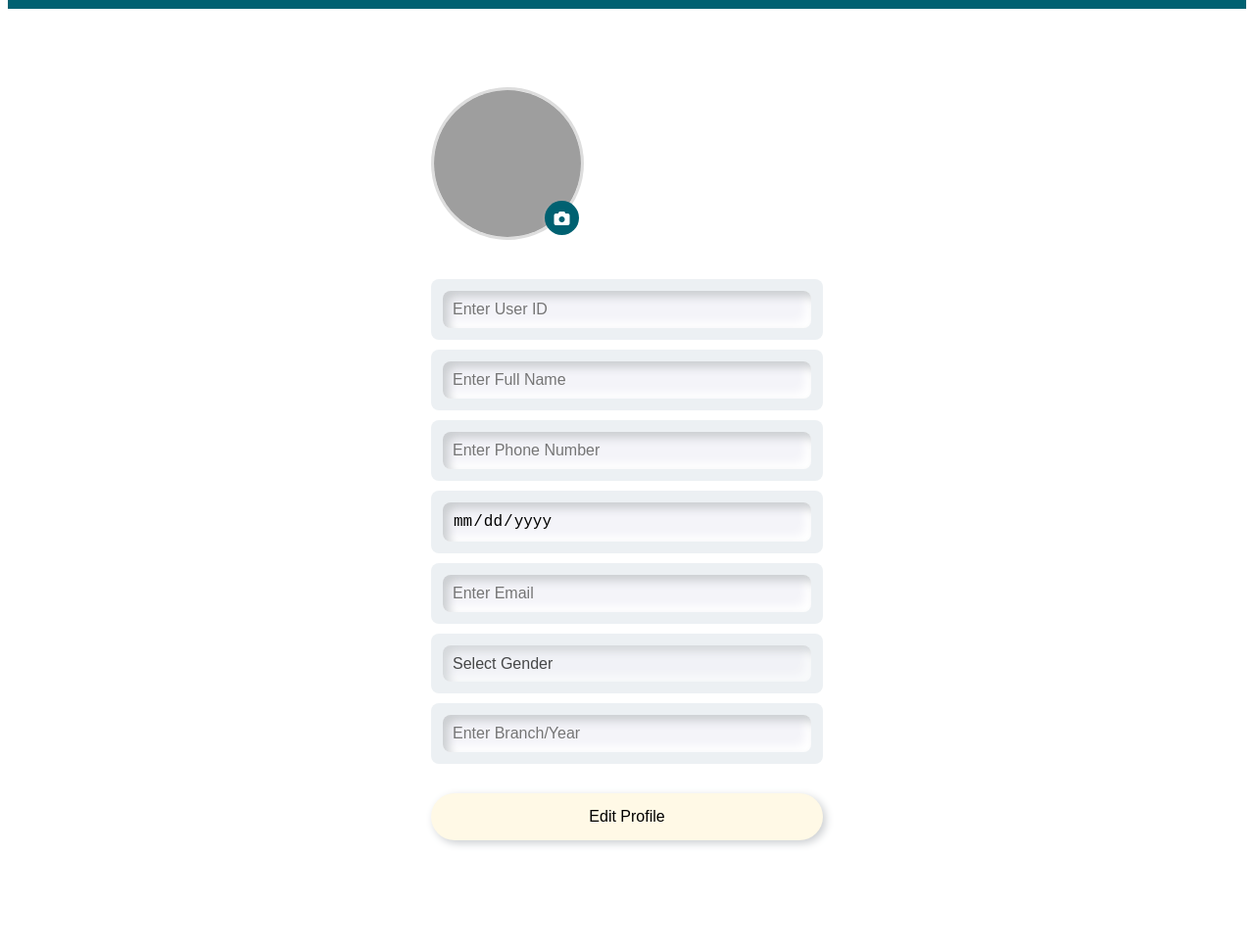
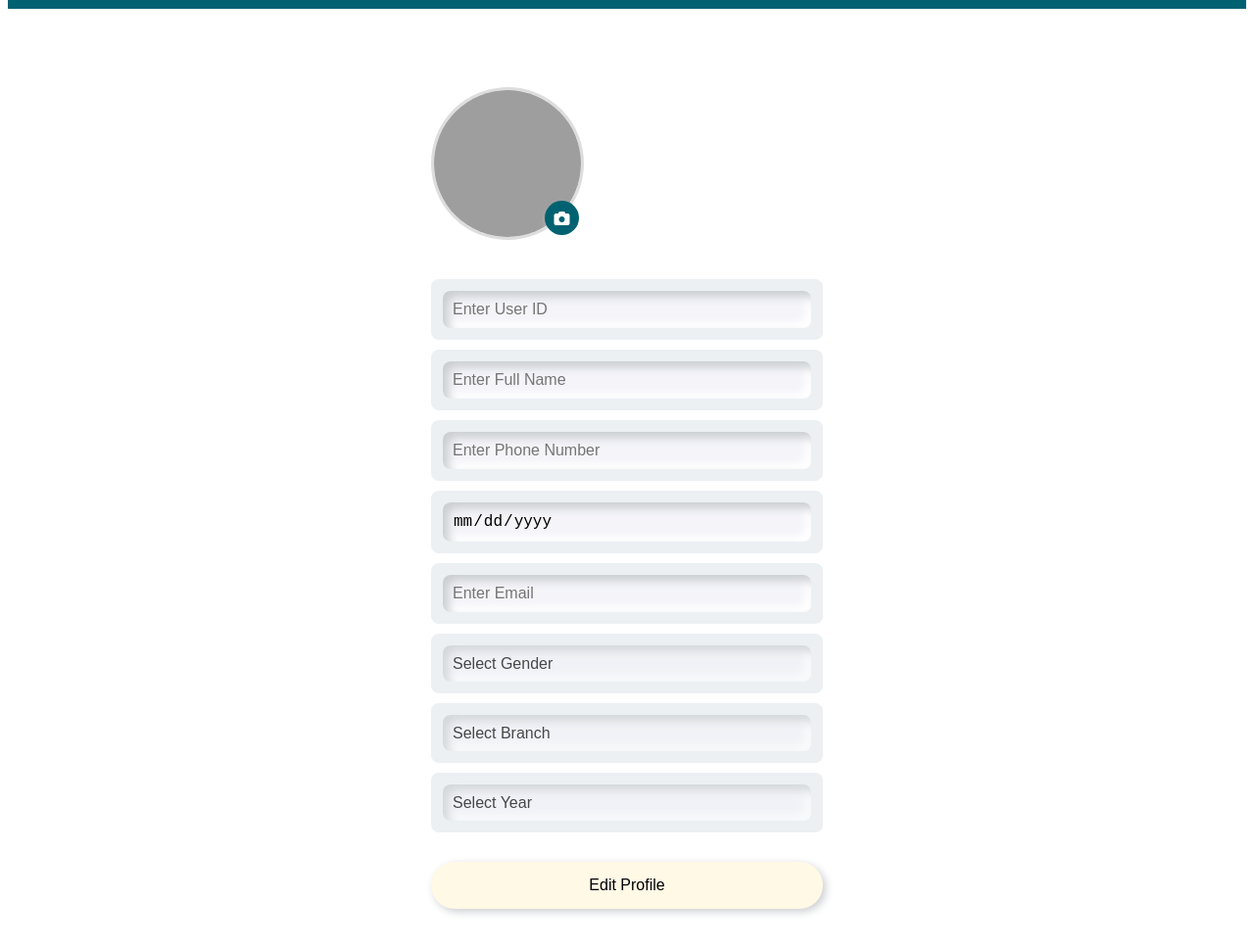
Before and after one commit to rajeshkumar8523/ICB-Tracking-Website, a website: page ICB-Tracking-System-main/public/PROFILE/myprofile.html in a window 1280 px wide. Shown: the part 117-1085 px from the top of the page at 98% size. Before the commit the page ends 1015 px from the top, so only its background shows below. Drawn offline with Linux system fonts and the light colour scheme; no server answers; grey boxes are pictures that could not be loaded.

Commit message:
Update myprofile.html

```diff
--- a/ICB-Tracking-System-main/public/PROFILE/myprofile.html
+++ b/ICB-Tracking-System-main/public/PROFILE/myprofile.html
@@ -46,10 +46,26 @@
                     <option value="" selected disabled>Select Gender</option>
                     <option value="male">Male</option>
                     <option value="female">Female</option>
+                    <option value="other">Other</option>
                 </select>
             </div>
             <div class="field">
-                <input type="text" id="branchYear" placeholder="Enter Branch/Year" disabled>
+                <select id="branch" disabled>
+                    <option value="" selected disabled>Select Branch</option>
+                    <option value="CSE">Computer Science</option>
+                    <option value="ECE">Electronics</option>
+                    <option value="MECH">Mechanical</option>
+                    <option value="CIVIL">Civil</option>
+                </select>
+            </div>
+            <div class="field">
+                <select id="year" disabled>
+                    <option value="" selected disabled>Select Year</option>
+                    <option value="1">1st Year</option>
+                    <option value="2">2nd Year</option>
+                    <option value="3">3rd Year</option>
+                    <option value="4">4th Year</option>
+                </select>
             </div>
             <button id="editButton" class="edit-button">Edit Profile</button>
             <button id="saveButton" class="save-button" style="display: none;">Save Changes</button>
```
